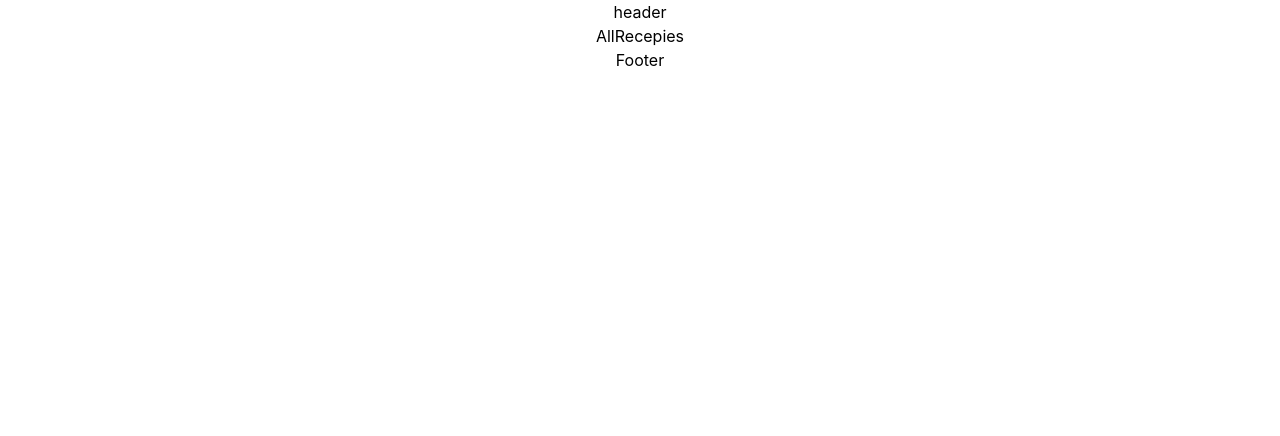
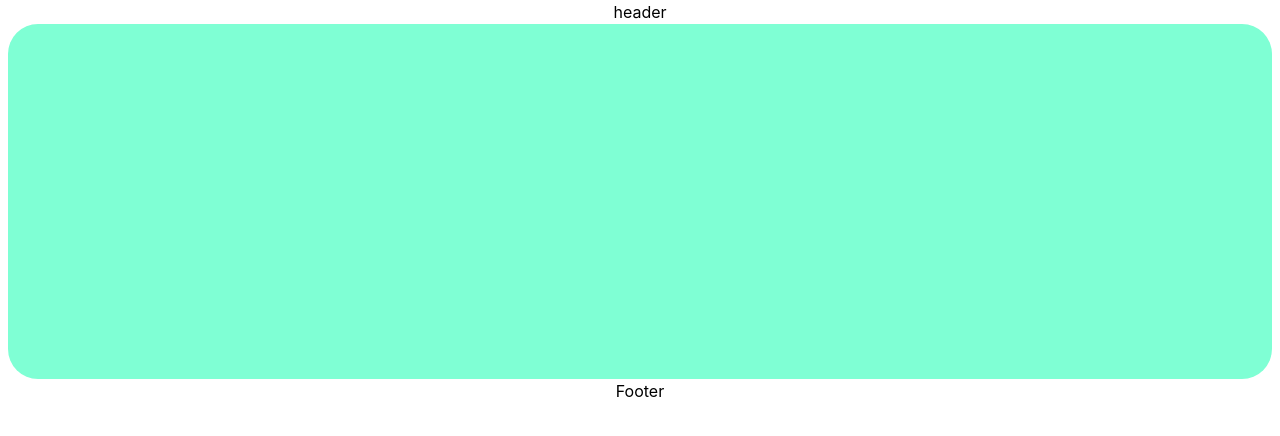
Before and after one commit to mibanas/MyRecipe, a React (Create React App) app: page /AllRecepies in a window 1280 px wide. Shown: the top 436 px of the page. Built offline with nearby package versions, Linux system fonts and the light colour scheme.

Commit message:
jsonserver

```diff
--- a/package.json
+++ b/package.json
@@ -6,6 +6,7 @@
     "@testing-library/jest-dom": "^5.17.0",
     "@testing-library/react": "^13.4.0",
     "@testing-library/user-event": "^13.5.0",
+    "json-server": "^0.17.4",
     "react": "^18.2.0",
     "react-dom": "^18.2.0",
     "react-router-dom": "^6.21.1",
--- /dev/null
+++ b/src/Assets/styles/allRecepies.css
@@ -0,0 +1,22 @@
+/* ==================== Body ====================  */
+
+.AllRecepies {
+    display: flex;
+    justify-content: center;
+}
+
+/* ==================== Images ====================  */
+
+.AllRecepies-image {
+    border-radius: 30px;
+    width: 1264px;
+    height: 355px;
+    flex-shrink: 0;
+    background-color: aquamarine;
+}
+
+/* ==================== filres =====================  */
+
+
+
+/* ==================== Products =====================  */
--- a/src/Components/AllRecepies/AllRecepies.jsx
+++ b/src/Components/AllRecepies/AllRecepies.jsx
@@ -1,8 +1,18 @@
 import React from 'react'
+import '../../Assets/styles/allRecepies.css';
+
+// ============= assets =============
+import platimage from '../../Assets/img/platimage.jpeg'
 
 const AllRecepies = () => {
   return (
-    <div>AllRecepies</div>
+    <div className='AllRecepies'>
+        <div className="AllRecepies-image">
+            {/* <img src={platimage} alt="" /> */}
+        </div>
+        <div className="AllRecepies-filres"></div>
+        <div className="AllRecepies-products"></div>
+    </div>
   )
 }
 
```
Also changed, not shown: 2 other files (tests, documents, lock files or other folders).
